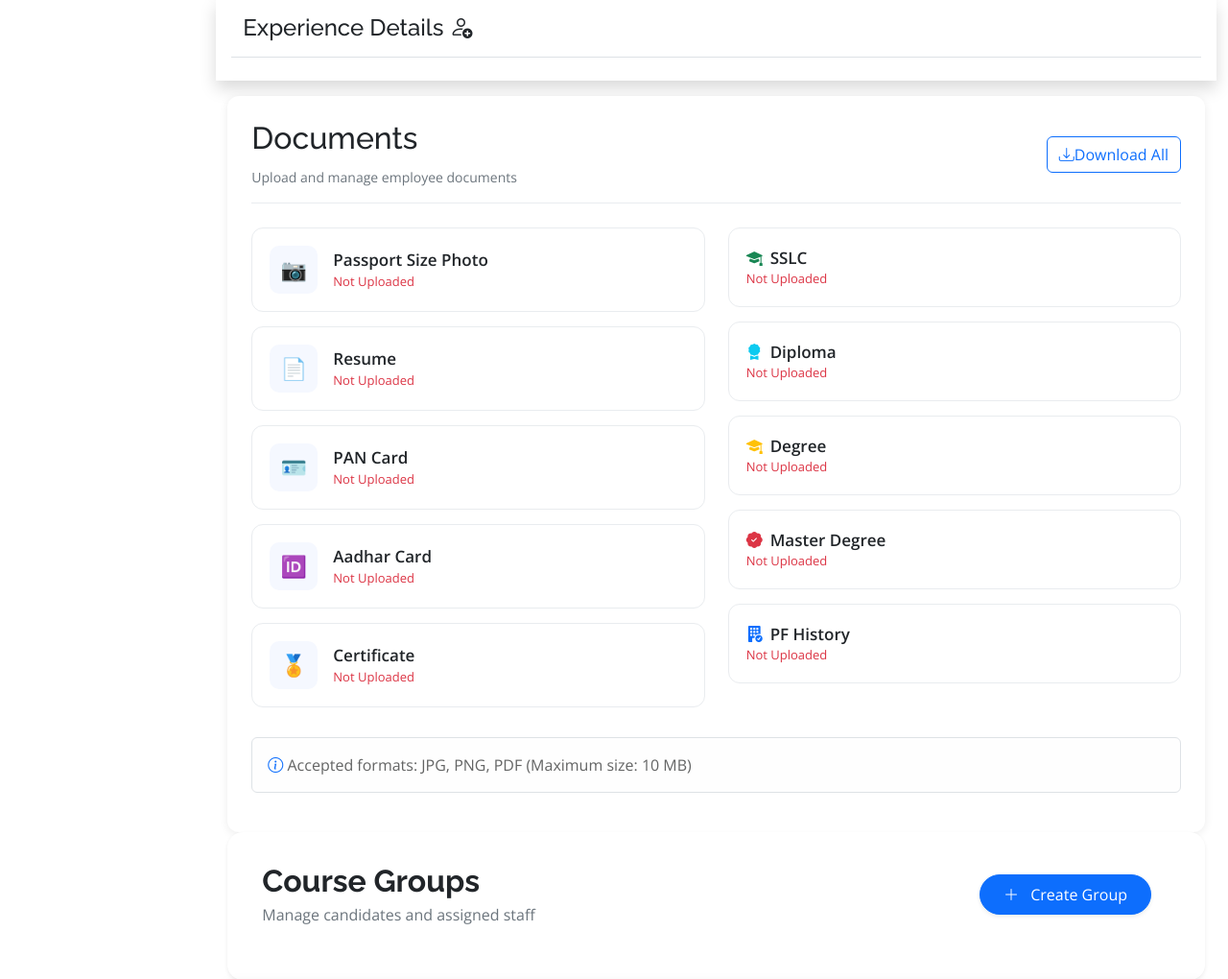
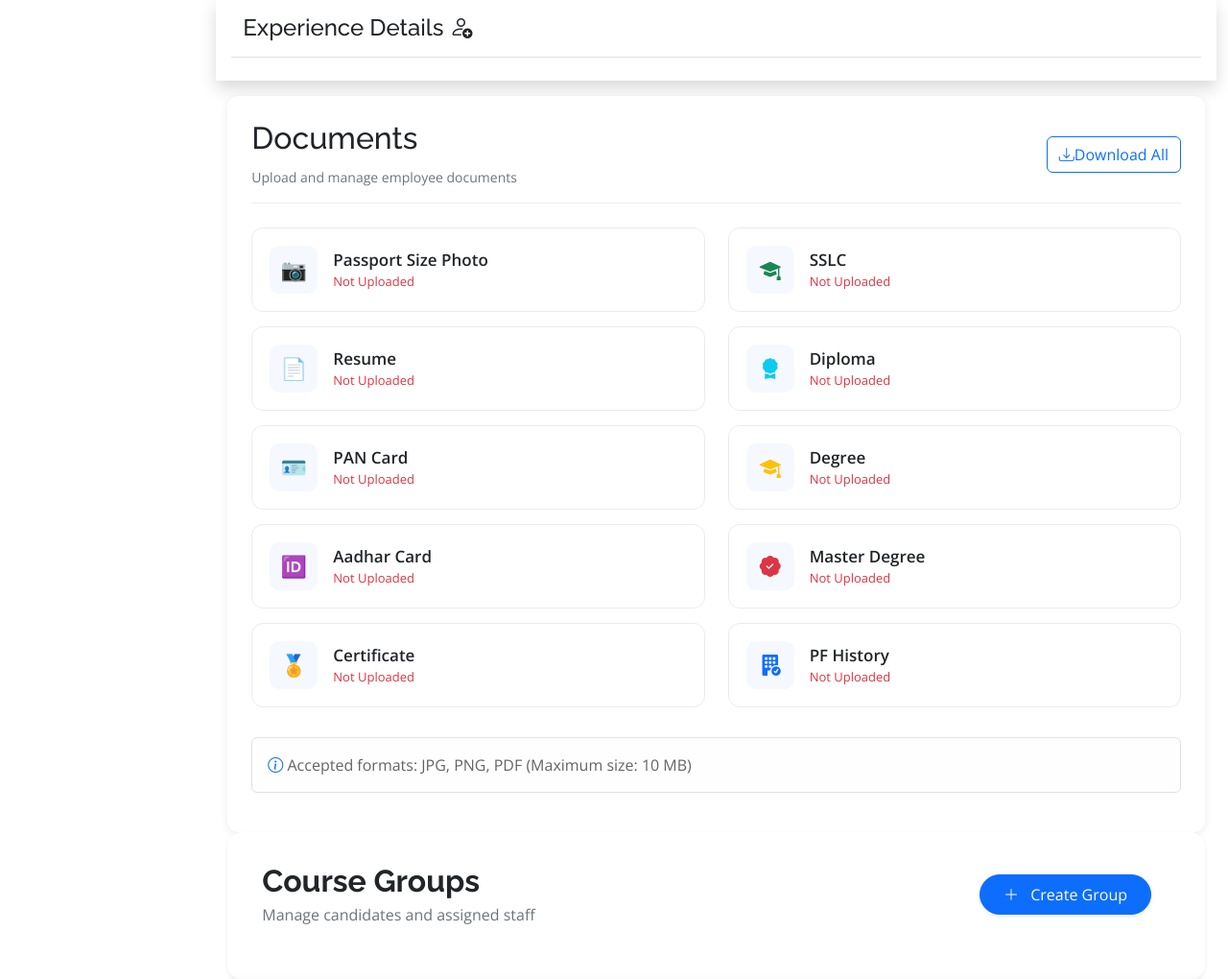
Before and after one commit to Mona5789/tekbind, a Django app: page /profile/ in a window 1280 px wide. Shown: the part 1137-2157 px from the top of the page at 96% size. Run offline with Django 4.2, Linux system fonts and the light colour scheme; the visitor is signed in with stand-in values (Sample User, id 1); data comes from the database, SQL or seed files in the repository; data that the repository does not hold is empty; some libraries are stand-ins or nearby versions.

Commit message:
ui change

```diff
--- a/templates/profile.html
+++ b/templates/profile.html
@@ -905,37 +905,47 @@
                     </div>
                     <div class="col-lg-6">
                       <div class="doc-card">
-                        <div class="d-flex justify-content-between align-items-center">
+                          <div class="row align-items-center">
+                            <div class="col-7">
+                              <div class="d-flex align-items-center">
+                                <div class="doc-icon me-3"><i class="bi bi-mortarboard-fill text-success"></i></div>
                                 <div>
-                            <div class="doc-title"><i class="bi bi-mortarboard-fill text-success me-2"></i>SSLC</div>
+                                  <div class="doc-title">SSLC</div>
                                   {% if documents.sslc %}
                                   <div class="text-success doc-status">Uploaded</div>
                                   {% else %}
                                   <div class="text-danger doc-status">Not Uploaded</div>
                                   {% endif %}
                                 </div>
-                          <div>
+                              </div>
+                            </div>
+                            <div class="col-5 text-end">
                               {% if not request.user.is_staff and not request.user.is_superuser %}
                               <button class="btn btn-primary btn-sm px-3" onclick="openUpload('sslc')"><i class="bi bi-cloud-upload-fill me-1"></i>Upload</button>
                               {% endif %}
                               {% if documents.sslc %}
                               <a href="{{ documents.sslc.file.url }}" target="_blank" class="btn btn-success btn-sm"><i class="bi bi-eye"></i></a>
-                            <a href="{{ documents.sslc.download_url }}" class="btn btn-secondary btn-sm"> <i class="bi bi-download"></i></a>
+                              <a href="{{ documents.sslc.download_url }}" class="btn btn-secondary btn-sm"><i class="bi bi-download"></i></a>
                               {% endif %}
                             </div>
                           </div>
                       </div>
                       <div class="doc-card">
-                        <div class="d-flex justify-content-between align-items-center">
+                        <div class="row align-items-center">
+                          <div class="col-7">
+                            <div class="d-flex align-items-center">
+                              <div class="doc-icon me-3"><i class="bi bi-award-fill text-info"></i></div>
                               <div>
-                            <div class="doc-title"><i class="bi bi-award-fill text-info me-2"></i>Diploma</div>
+                                <div class="doc-title">Diploma</div>
                                 {% if documents.diploma_marks_card %}
                                 <div class="text-success doc-status">Uploaded</div>
                                 {% else %}
                                 <div class="text-danger doc-status">Not Uploaded</div>
                                 {% endif %}
                               </div>
-                          <div>
+                            </div>
+                          </div>
+                          <div class="col-5 text-end">
                             {% if not request.user.is_staff and not request.user.is_superuser %}
                             <button class="btn btn-primary btn-sm px-3" onclick="openUpload('diploma_marks_card')"><i class="bi bi-cloud-upload-fill me-1"></i>Upload</button>
                             {% endif %}
@@ -947,16 +957,21 @@
                         </div>
                       </div>
                       <div class="doc-card">
-                        <div class="d-flex justify-content-between align-items-center">
+                        <div class="row align-items-center">
+                          <div class="col-7">
+                            <div class="d-flex align-items-center">
+                              <div class="doc-icon me-3"><i class="bi bi-mortarboard-fill text-warning"></i></div>
                               <div>
-                            <div class="doc-title"><i class="bi bi-mortarboard-fill text-warning me-2"></i>Degree</div>
+                                <div class="doc-title">Degree</div>
                                 {% if documents.degree_marks_card %}
                                 <div class="text-success doc-status">Uploaded</div>
                                 {% else %}
                                 <div class="text-danger doc-status">Not Uploaded</div>
                                 {% endif %}
                               </div>
-                          <div>
+                            </div>
+                          </div>
+                          <div class="col-5 text-end">
                             {% if not request.user.is_staff and not request.user.is_superuser %}
                             <button class="btn btn-primary btn-sm px-3" onclick="openUpload('degree_marks_card')"><i class="bi bi-cloud-upload-fill me-1"></i>Upload</button>
                             {% endif %}
@@ -968,16 +983,21 @@
                         </div>
                       </div>
                       <div class="doc-card">
-                        <div class="d-flex justify-content-between align-items-center">
+                        <div class="row align-items-center">
+                          <div class="col-7">
+                            <div class="d-flex align-items-center">
+                              <div class="doc-icon me-3"><i class="bi bi-patch-check-fill text-danger"></i></div>
                                 <div>
-                            <div class="doc-title"><i class="bi bi-patch-check-fill text-danger me-2"></i>Master Degree</div>
+                                  <div class="doc-title">Master Degree</div>
                                   {% if documents.master_degree_marks_card %}
                                   <div class="text-success doc-status">Uploaded</div>
                                   {% else %}
                                   <div class="text-danger doc-status">Not Uploaded</div>
                                   {% endif %}
                                 </div>
-                          <div>
+                              </div>
+                            </div>
+                            <div class="col-5 text-end">
                               {% if not request.user.is_staff and not request.user.is_superuser %}
                               <button class="btn btn-primary btn-sm px-3" onclick="openUpload('master_degree_marks_card')"><i class="bi bi-cloud-upload-fill me-1"></i>Upload</button>
                               {% endif %}
@@ -989,16 +1009,21 @@
                           </div>
                         </div>
                         <div class="doc-card">
-                        <div class="d-flex justify-content-between align-items-center">
+                          <div class="row align-items-center">
+                            <div class="col-7">
+                              <div class="d-flex align-items-center">
+                                <div class="doc-icon me-3"><i class="bi bi-building-fill-check text-primary"></i></div>
                                 <div>
-                            <div class="doc-title"><i class="bi bi-building-fill-check text-primary me-2"></i>PF History</div>
+                                  <div class="doc-title">PF History</div>
                                   {% if documents.pf_history %}
                                   <div class="text-success doc-status">Uploaded</div>
                                   {% else %}
                                   <div class="text-danger doc-status">Not Uploaded</div>
                                   {% endif %}
                                 </div>
-                          <div>
+                              </div>
+                            </div>
+                            <div class="col-5 text-end">
                               {% if not request.user.is_staff and not request.user.is_superuser %}
                               <button class="btn btn-primary btn-sm px-3" onclick="openUpload('pf_history')"><i class="bi bi-cloud-upload-fill me-1"></i>Upload</button>
                               {% endif %}
```
Lines whose indentation alone changed are shown as unchanged.
